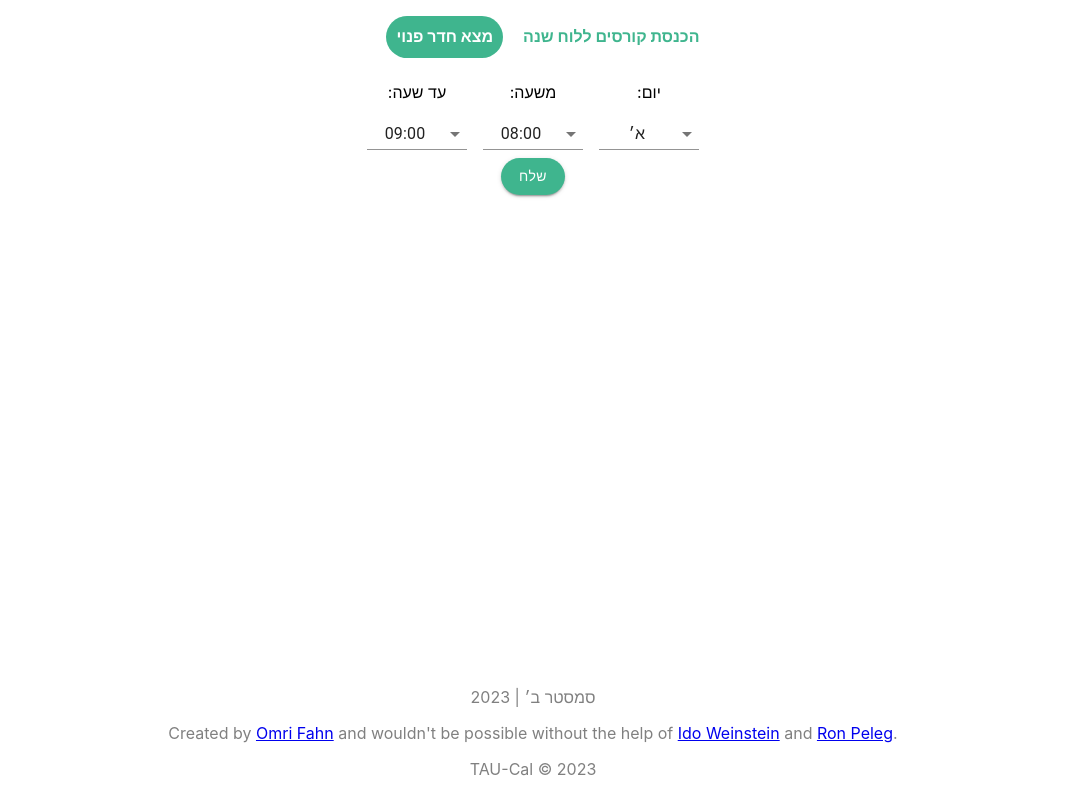
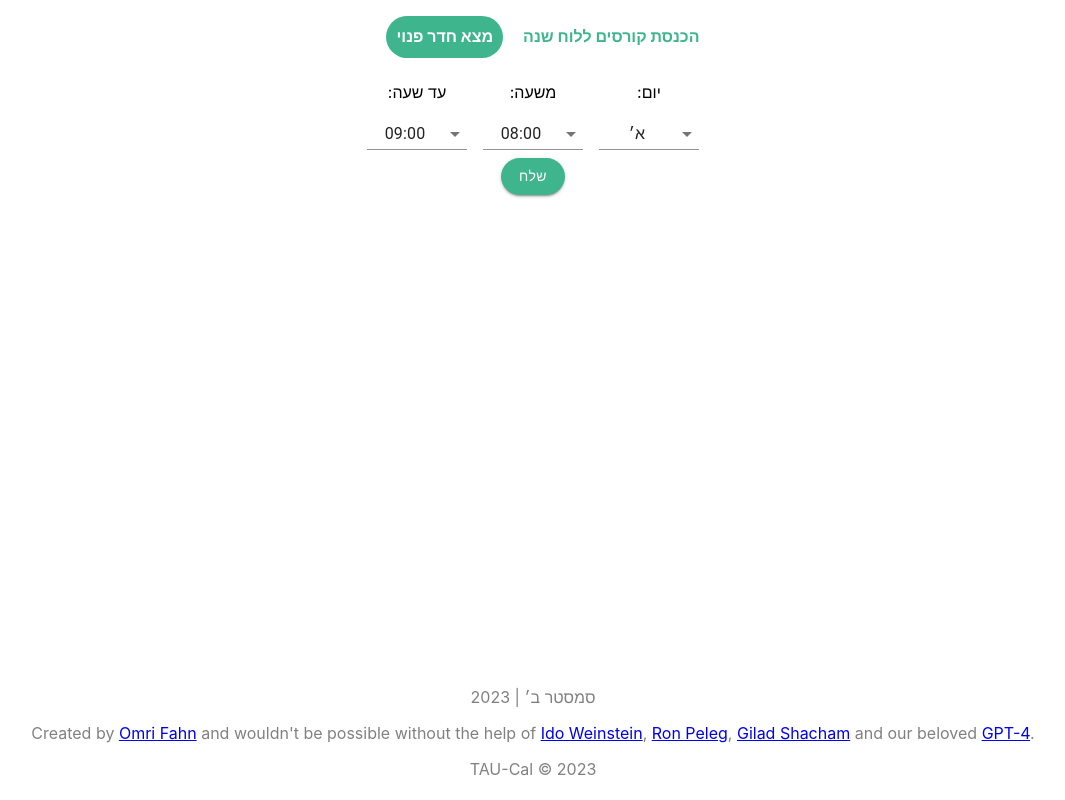
Before and after one commit to omrifahn/TAU-Cal, a React (Create React App) app: page / in a window 1280 px wide. Shown: the whole page, without its empty margins (107-1172 px from the left). Built offline with nearby package versions, Linux system fonts and the light colour scheme.

Commit message:
thanks to gilad and GPT4

```diff
--- a/src/components/Footer.js
+++ b/src/components/Footer.js
@@ -6,6 +6,8 @@ export class Footer extends React.PureComponent {
         let omri =  "https://www.linkedin.com/in/omri-fahn/"
         let ido = "https://www.linkedin.com/in/ido-weins"
         let ron = "https://www.linkedin.com/in/ron-peleg-8175b0173"
+        let gilad = "https://www.linkedin.com/in/gilad-shacham/"
+        let GPT4 = "https://openai.com/product/gpt-4"
 
         return(
             <div>
@@ -13,7 +15,7 @@ export class Footer extends React.PureComponent {
 
                     <p>סמסטר {ConstsDict.currentSemester === 1 ? "א" : "ב"}׳ | {ConstsDict.semesterLastDay.slice(0,4)}</p>
                     <p>
-                        Created by <a href={omri}>Omri Fahn</a> and wouldn't be possible without the help of <a href={ido}>Ido Weinstein</a> and <a href={ron}>Ron Peleg</a>.
+                        Created by <a href={omri}>Omri Fahn</a> and wouldn't be possible without the help of <a href={ido}>Ido Weinstein</a>, <a href={ron}>Ron Peleg</a>, <a href={gilad}>Gilad Shacham</a> and our beloved <a href={GPT4}>GPT-4</a>.
                     </p>
                     <p>TAU-Cal © {ConstsDict.semesterLastDay.slice(0,4)}</p>
                 </footer >
```
